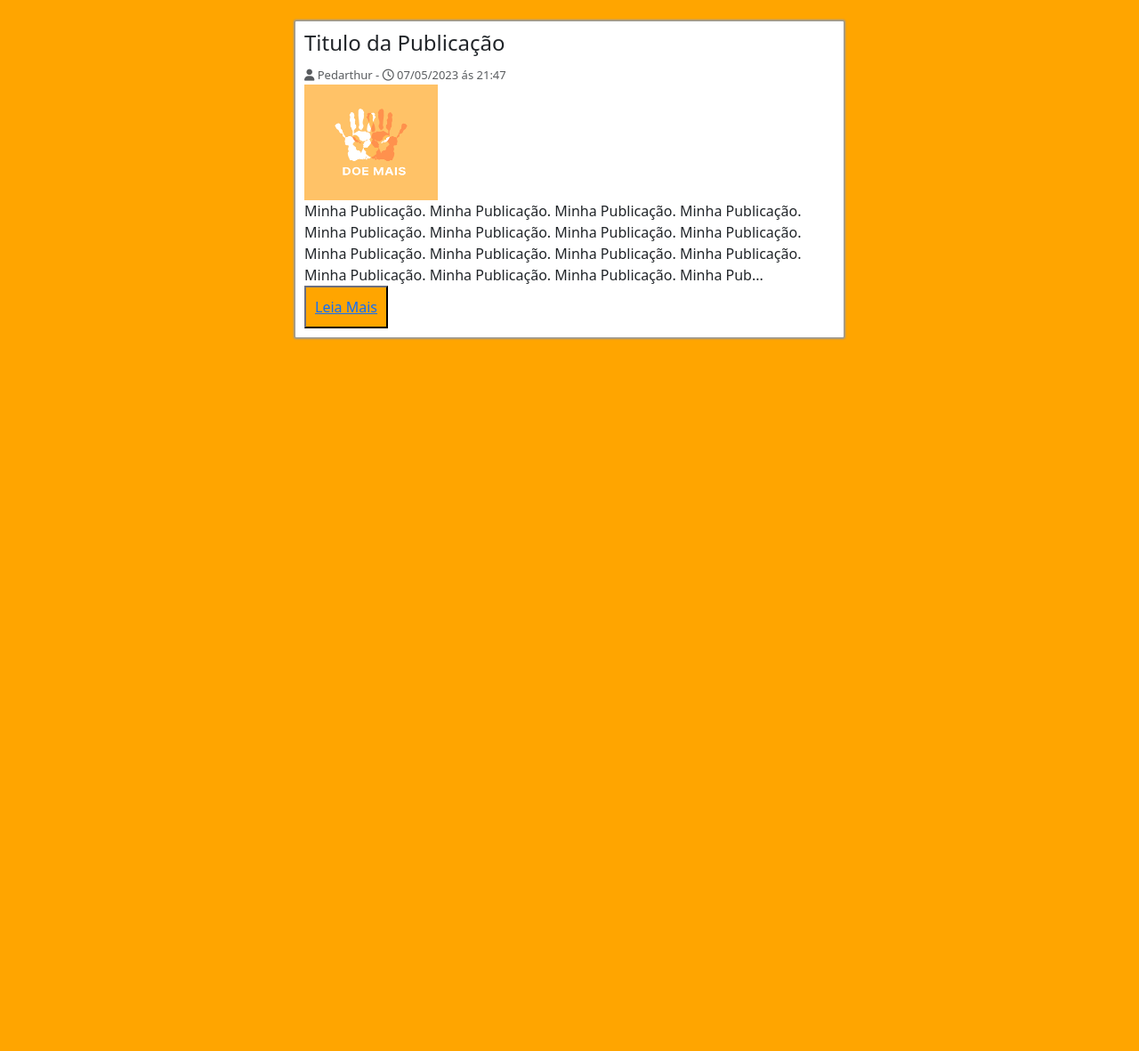
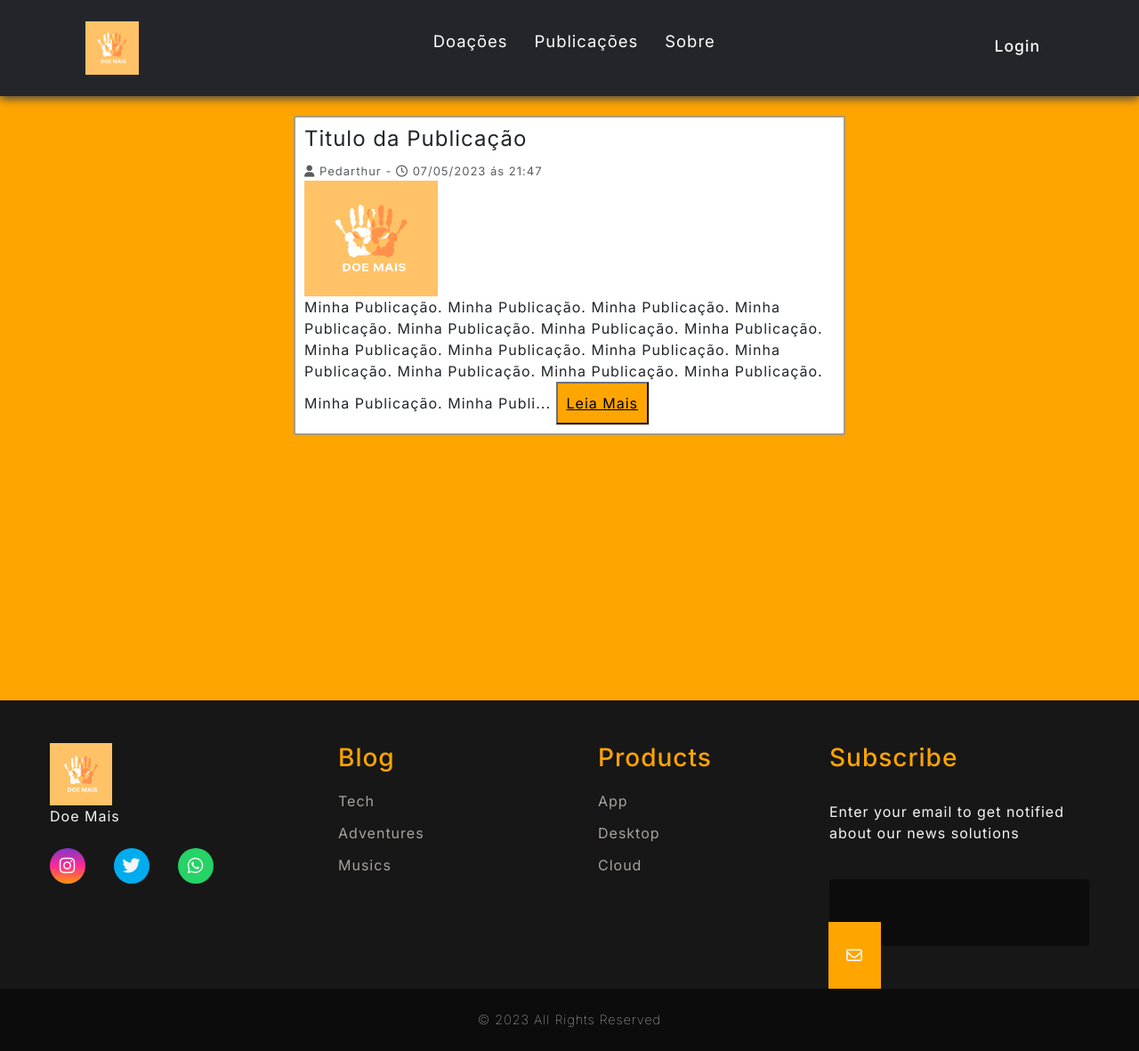
Before and after one commit to pazin609/Reposiorio_Doe_Mais, a PHP site: the page made by Paginas Html/postagem.html in a window 1280 px wide. Shown: the whole page at 89% size. Before the commit the page ends 382 px from the top, so only its background shows below. Run offline with PHP 8.4, Linux system fonts and the light colour scheme.

Commit message:
v19
decima nona commitação

```diff
--- a/Paginas Html/postagem.html
+++ b/Paginas Html/postagem.html
@@ -7,11 +7,55 @@
     <link rel="stylesheet" href="https://cdnjs.cloudflare.com/ajax/libs/font-awesome/6.4.0/css/all.min.css" integrity="sha512-iecdLmaskl7CVkqkXNQ/ZH/XLlvWZOJyj7Yy7tcenmpD1ypASozpmT/E0iPtmFIB46ZmdtAc9eNBvH0H/ZpiBw==" crossorigin="anonymous" referrerpolicy="no-referrer" />
     <link href="https://cdn.jsdelivr.net/npm/bootstrap@5.3.0-alpha3/dist/css/bootstrap.min.css" rel="stylesheet" integrity="sha384-KK94CHFLLe+nY2dmCWGMq91rCGa5gtU4mk92HdvYe+M/SXH301p5ILy+dN9+nJOZ" crossorigin="anonymous">
     <link rel="stylesheet" href="../Páginas CSS/postagens.css"/>
-    <script src="postagens.js" defer></script>
+    <script src="../Páginas JS/postagens.js" defer></script>
 
  </head>
 
     <body>
+
+
+      <header>
+        <nav class="nav-bar">
+          <a href="../index.html"><img src="../Imagens/DOE MAIS.png" class="menu-logo" draggable="false"></a>
+             </div>
+
+             <div class="nav-list">
+                <ul>
+                    <li class="nav-item"><a href="#" class="nav-link">Doações</a></li>
+                    <li class="nav-item"><a href="../Paginas Html/postagem.html" class="nav-link">Publicações</a></li>
+                    <li class="nav-item"><a href="../Paginas Html/sobre.html" class="nav-link">Sobre</a></li>
+                </ul>
+             </div>
+
+             <div class="login-button">
+                <button class="login-button"><a href="../Paginas Html/index.php">Login</a></button>
+             </div>
+
+             <div class="mobile-menu-icon">
+                <a href="#" class="menu-link" id="menu">
+                    <i class="fa-solid fa-bars"></i>
+                    </a>
+             </div>
+
+
+        </nav>
+
+        <div class="mobile-menu">
+            <ul>
+        <li class="nav-item"><a href="#" class="nav-link">Doação</a></li>
+        <li class="nav-item"><a href="#" class="nav-link">Agenda</a></li>
+        <li class="nav-item"><a href="#" class="nav-link">Sobre</a></li>
+            </ul>
+
+            <div class="login-button">
+                <button><a href="#">Login</a></button>
+             </div>
+        </div>
+    </header>
+
+
+
+
 <br>
       <div class="row">
         <div class="col-sm-6 offset-md-3">
@@ -24,14 +68,14 @@
           Pedarthur - <i class="far fa-clock"></i> 07/05/2023 ás 21:47</span>
 
           <div class="media">
-          <img class="mr-3" src="..//Imagens/DOE MAIS.png">
+          <img class="mr-3" src="../Imagens/DOE MAIS.png">
 
           <div class="media-body">
             Minha Publicação. Minha Publicação.  Minha Publicação.  Minha Publicação.
             Minha Publicação. Minha Publicação.  Minha Publicação.  Minha Publicação.
             Minha Publicação. Minha Publicação.  Minha Publicação.  Minha Publicação.
-            Minha Publicação. Minha Publicação.  Minha Publicação.  Minha Pub...
-              <button class="button"><a href="#">Leia Mais</a></button>
+            Minha Publicação. Minha Publicação.  Minha Publicação.  Minha Publi...
+              <button class="button-publi"><a href="#">Leia Mais</a></button>
 
              </div>
             </div>
@@ -39,6 +83,79 @@
         </div>
       </div>
 
+      <footer>
+        <div class="footer-content">
+        <div class="footer-contacts">
+            <img src="../Imagens/DOE MAIS.png" class="foo-logo">
+            <p>Doe Mais</p>
+
+            <div class="footer-social-media">
+                <a href="#" class="footer-link" id="instagram">
+                <i class="fa-brands fa-instagram"></i>
+                </a>
+
+                <a href="#" class="footer-link" id="twitter">
+                <i class="fa-brands fa-twitter"></i>
+                </a>
+
+                <a href="#" class="footer-link" id="whatsapp">
+                <i class="fa-brands fa-whatsapp"></i>
+                </a>
+            </div>
+        </div>
+
+        <ul class="footer-list">
+            <li>
+                <h3>Blog</h3>
+            </li>
+            <li>
+                <a href="#" class="footer-link">Tech</a>
+            </li>
+            <li>
+                <a href="#" class="footer-link">Adventures</a>
+            </li>
+            <li>
+                <a href="#" class="footer-link">Musics</a>
+            </li>
+        </ul>
+
+        <ul class="footer-list">
+            <li>
+                <h3>Products</h3>
+            </li>
+            <li>
+                <a href="#" class="footer-link">App</a>
+            </li>
+            <li>
+                <a href="#" class="footer-link">Desktop</a>
+            </li>
+            <li>
+                <a href="#" class="footer-link">Cloud</a>
+            </li>
+        </ul>
+
+        <div class="footer-subscribe">
+            <h3 class="c-h3">Subscribe</h3>
+
+            <p>
+                Enter your email to get notified about our news solutions
+            </p>
+
+            <div class="input-group">
+                <input type="email" id="email">
+                <button>
+                    <i class="fa-regular fa-envelope"></i>
+                </button>
+            </div>
+        </div>
+
+      </div>
+      <div class="footer-copyright">
+        &#169
+        2023 All Rights Reserved
+    </div>
+    </footer>
+
     </body>
 
 </html>
--- a/Páginas CSS/estilo.css
+++ b/Páginas CSS/estilo.css
@@ -328,7 +328,7 @@ footer{
 }
 
 .input-group button:hover{
-    opacity: 0.8;
+    opacity: 0.1;
 }
 
 .footer-copyright{
--- a/Páginas CSS/postagens.css
+++ b/Páginas CSS/postagens.css
@@ -1,12 +1,122 @@
+@import url('https://fonts.googleapis.com/css2?family=Inter:wght@100;200;300;400;500;600&display=swap');
+
 *{
+    font-family: 'Inter', sans-serif;
     margin: 0;
     padding: 0;
     box-sizing: border-box;
+    letter-spacing: 1px;
 }
 
 body{
     background-color: orange;
 }
+
+
+/* Menu Responsivo */
+
+header{
+  background-color: #24252a;
+  box-shadow: 0px 3px 10px #464646;
+  width: 100%;
+}
+
+.nav-bar{
+  width: 100%;
+  display: flex;
+  justify-content: space-between;
+  padding: 1.5rem 6rem;
+}
+
+.menu-logo{
+  height: 60px;
+  width: 60px;
+}
+
+.nav-list{
+  display: flex;
+  align-items: center;
+}
+
+.nav-list ul{
+  display: flex;
+  justify-content: center;
+  list-style: none;
+}
+
+.nav-item{
+  margin: 0 15px;
+  position: inherit;
+  margin-top: 0.5%;
+}
+
+.nav-link{
+  text-decoration: none;
+  font-size: 1.15rem;
+  color: #fff;
+  font-weight: 400;
+  transition: 0.4s;
+}
+
+.nav-link:hover{
+  opacity: 0.8;
+  color: orange;
+}
+
+
+.login-button button{
+  border: none;
+  padding: 15px;
+  border-radius: 5px;
+  transition: 0.4s;
+  background-color: #24252a;
+}
+
+.login-button:hover{
+  background-color: orange;
+  opacity: 0.8;
+}
+
+.login-button button a{
+  text-decoration: none;
+  color: #fff;
+  font-weight: 500;
+  font-size: 1.1rem;
+}
+
+.mobile-menu-icon{
+  display: none;
+}
+
+.mobile-menu{
+  display: none;
+}
+
+@media screen and(max-width: 768px) {
+  header{
+      background-color: #24252a;
+      box-shadow: 0px 3px 10px #464646;
+      width: 100%;
+  }
+
+  .nav-bar{
+      padding: 0.5rem 1rem;
+      width: 50%;
+
+  }
+  .nav-iten{
+      display: none;
+  }
+  .loggin-button{
+      display: none;
+  }
+  .mobile-menu-icon{
+      display: block;
+  }
+}
+
+/* Fim Menu Responsivo */
+
 
 .row{
   margin: 0px;
@@ -33,23 +143,184 @@ body{
   height: 130px;
 }
 
-.post-content .button{
+.post-content .button-publi{
   text-align: right;
   padding: 10px;
 }
 
-.button{
+.button-publi{
   text-align: right;
   background-color: orange;
   border-color: #24252a;
+  text-decoration: none;
 }
 
-.button:hover{
+a{
+  color: black;
+  position: left;
+}
+
+
+
+.button-publi:hover{
   opacity: 0.8;
 
 }
 
-.post-content .button .btn-info{
+.post-content .button-publi .btn-info{
   border-radius: 0px;
   padding: 5px 25px 5px 25px;
 }
+
+
+/* Início Rodapé */
+
+:root{
+  --color-neutral-0: #0c0c0c;
+  --color-neutral-10: #171717;
+  --color-neutral-30: #a8a29e;
+  --color-neutral-40: #f5f5f5;
+
+}
+
+footer{
+  width: 100%;
+  color: var(--color-neutral-40);
+  margin-top: 300px;
+}
+
+.foo-logo{
+  width: 70px;
+  height: 70px;
+}
+.footer-link{
+  text-decoration: none;
+}
+.footer-content{
+  background-color: var(--color-neutral-10);
+  display: grid;
+  grid-template-columns: repeat(4, 1fr);
+  padding: 3rem 3.5rem;
+}
+
+.footer-social-media{
+  display: flex;
+  gap: 2rem;
+  margin-top: 1.5rem;
+}
+
+.footer-social-media .footer-link{
+  display: flex;
+  align-items: center;
+  justify-content: center;
+  height: 2.5rem;
+  width: 2.5rem;
+  color: var(--color-neutral-40);
+  border-radius: 50%;
+  transition: all 0.4s;
+}
+
+.footer-social-media .footer-link i{
+  font-size: 1.25rem;
+}
+
+.footer-social-media .footer-link:hover {
+  opacity: 0.8;
+}
+
+#instagram{
+  background: linear-gradient(#7f37c9, #ff2992, #ff9807);
+}
+
+#twitter{
+  background-color: #00acee;
+}
+
+#whatsapp{
+  background-color: #25d366;
+}
+
+.footer-list{
+  display: flex;
+  flex-direction: column;
+  gap: 0.75rem;
+  list-style: none;
+  color: orange;
+
+}
+
+.footer-list .footer-link{
+  color: var(--color-neutral-30);
+  transition: all 0.4s;
+}
+
+.footer-list .footer-link:hover{
+  color: orange;
+}
+
+.footer-subscribe{
+  display: flex;
+  flex-direction: column;
+  gap: 1.5rem;
+}
+
+.c-h3{
+  color: orange;
+}
+
+.footr-subscribe p{
+  color: var(--color-neutral-30);
+}
+
+.input-group{
+  display: flex;
+  align-items: center;
+  background-color: var(--color-neutral-0);
+  border-radius: 4px;
+}
+
+.input-group input{
+  all: unset;
+  padding: 0.75rem;
+  width: 100%;
+}
+
+.input-group button{
+  background-color: orange;
+  border: none;
+  color: var(--color-neutral-40);
+  padding: 0px 1.25rem;
+  font-size: 1.125rem;
+  height: 100%;
+  border: 0px 4px 4px 0px;
+  cursor: pointer;
+  transition: all 0.4s;
+  right: 100;
+}
+
+.input-group button:hover{
+  opacity: 0.8;
+}
+
+.footer-copyright{
+  display: flex;
+  justify-content: center;
+  background-color: var(--color-neutral-0);
+  font-size: 0.9rem;
+  padding: 1.5rem;
+  font-weight: 100;
+}
+
+@media screen and(max-width: 768px) {
+  .footer-content{
+      grid-template-columns: repeat(2, 1fr);
+      gap: 2rem;
+  }
+}
+
+@media screen and(max-width: 426px) {
+  .footer-content{
+      grid-template-columns: repeat(1, 1fr);
+      padding: 3rem 2rem;
+  }
+}
```
